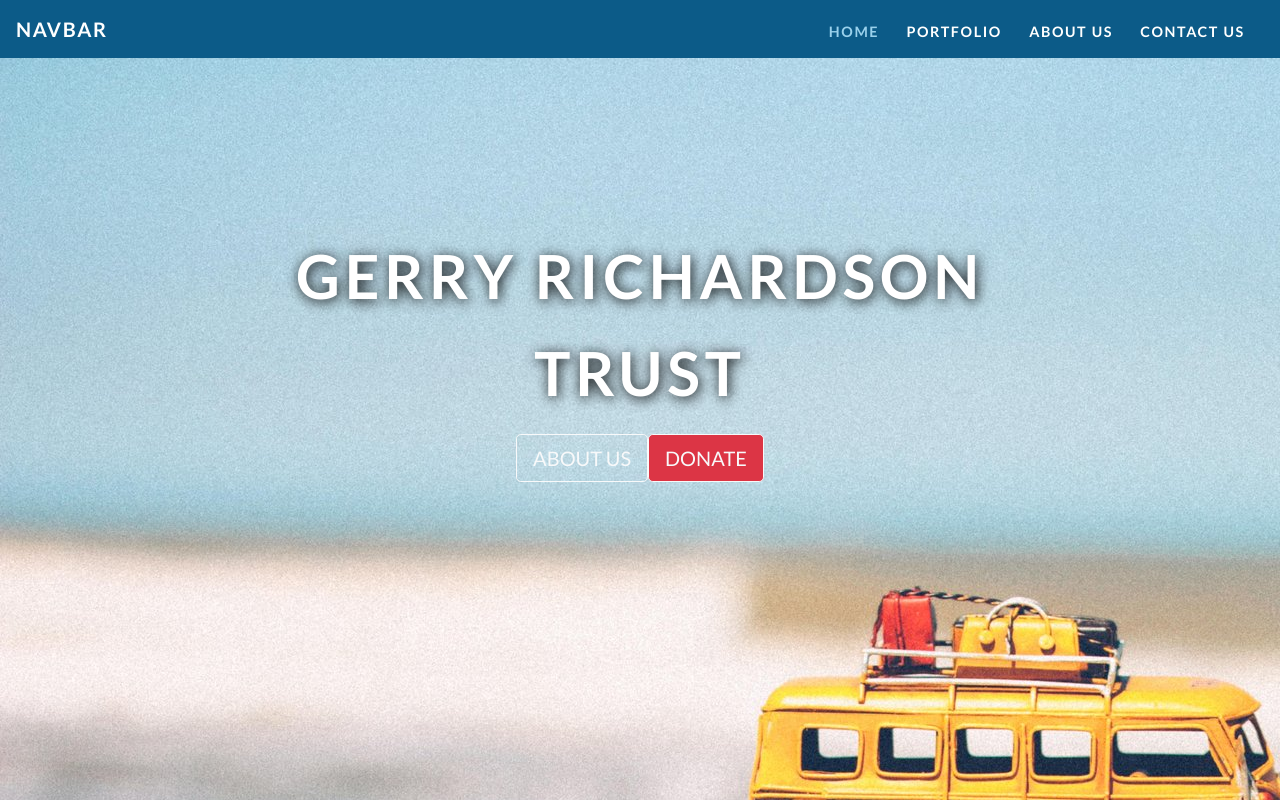
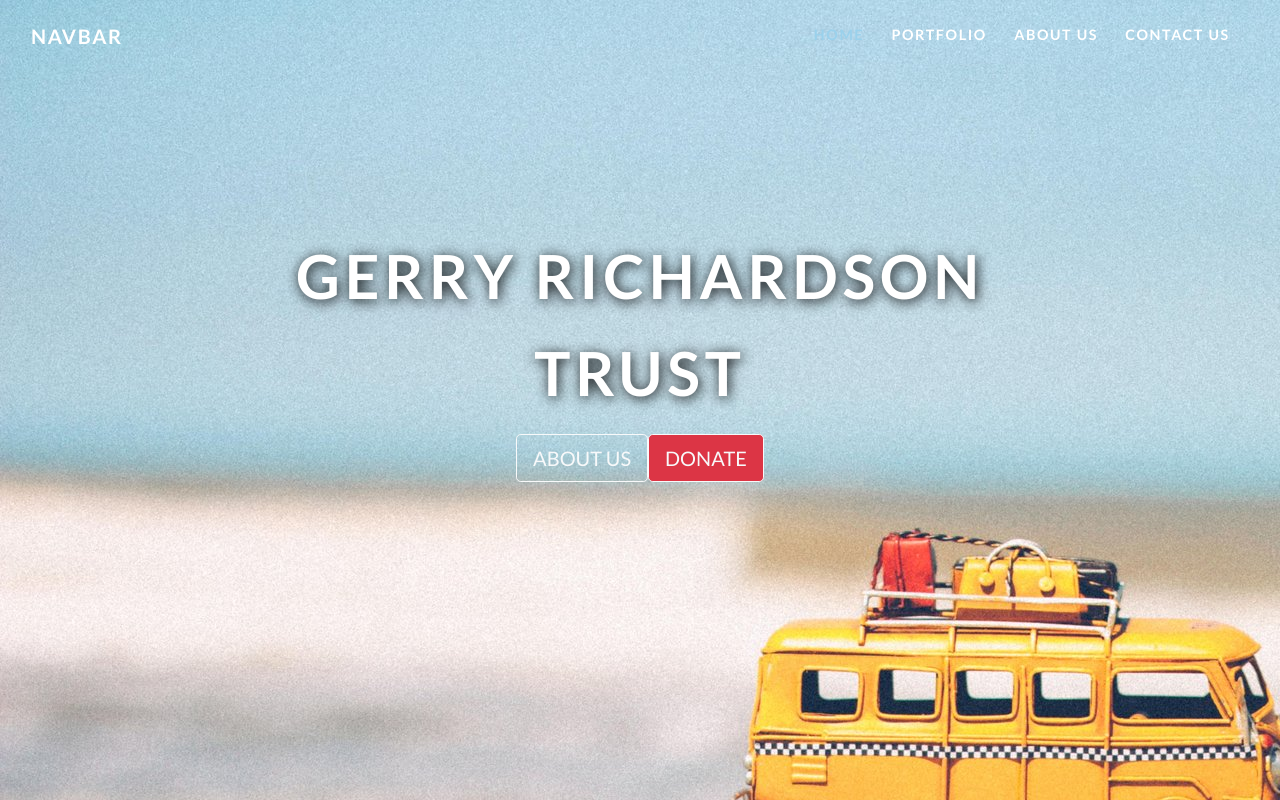
Before and after one commit to tuppers360/gerry-react, a React (Create React App) app: page / in a window 1280 px wide. Shown: the top 800 px of the page. Built offline with nearby package versions, Linux system fonts and the light colour scheme.

Commit message:
Implement NavBar transition to solid

```diff
--- a/public/index.html
+++ b/public/index.html
@@ -24,7 +24,7 @@
       work correctly both with client-side routing and a non-root public URL.
       Learn how to configure a non-root public URL by running `npm run build`.
     -->
-    <title>React App</title>
+    <title>Gerry Richardson Trust</title>
   </head>
   <body>
     <noscript>You need to enable JavaScript to run this app.</noscript>
@@ -55,4 +55,5 @@
     integrity="sha384-JjSmVgyd0p3pXB1rRibZUAYoIIy6OrQ6VrjIEaFf/nJGzIxFDsf4x0xIM+B07jRM"
     crossorigin="anonymous"
   ></script>
+  <script src="js/custom.js"></script>
 </html>
--- /dev/null
+++ b/public/js/custom.js
@@ -0,0 +1,15 @@
+/*========== NAVBAR TRANSPARENT TO SOLID ==========*/
+
+$(document).ready(function() {
+  //when document(DOM) loads completely.
+  // Transition effect for navbar
+  $(window).scroll(function() {
+    //function is called while you scrolls
+    // checks if window is scrolled more than 300px, adds/removes solid class
+    if ($(this).scrollTop() > 300) {
+      $(".navbar").addClass("solid"); //add class 'solid' in any element which has class 'navbar'
+    } else {
+      $(".navbar").removeClass("solid"); //remove class 'solid' in any element which has class 'navbar'
+    }
+  });
+});
--- a/src/App.css
+++ b/src/App.css
@@ -10,24 +10,36 @@ body {
 
 .navbar {
   text-transform: uppercase;
-  font-weight: 600;
+  font-weight: 700;
   font-size: 0.9rem;
   letter-spacing: 0.1rem;
-  background: #0c5b88 !important;
+  /* background: #0c5b88 !important; */
+  padding: 0.7rem 1rem;
+  transition: background-color 0.5s ease 0s;
 }
-.navbar-brand img {
+.navbar-brand {
+  color: white;
   height: 2rem;
 }
 .navbar-nav li {
   padding-right: 0.7rem;
 }
-.navbar-dark .navbar-nav .nav-link {
+.navbar-nav .nav-link {
   color: white;
   padding-top: 0.8rem;
 }
-.navbar-dark .navbar-nav .nav-link.active,
-.navbar-dark .navbar-nav .nav-link:hover {
+.navbar-nav .nav-link.active,
+.navbar-nav .nav-link:hover {
   color: #9ad1ec;
+}
+.navbar.solid {
+  background: rgba(12, 91, 136, 0.7) !important;
+  transition: background-color 1s ease 0s;
+}
+
+.custom-margin-top {
+  color: black;
+  margin-top: 4rem;
 }
 
 /* Landing Page */
--- a/src/Components/home.jsx
+++ b/src/Components/home.jsx
@@ -32,13 +32,10 @@ export const Home = () => (
       </div>
 
       <div className="os-animation" data-animation="bounceInUp" data-delay="1s">
-        <Link className="btn btn-outline-light btn-lg" href="#aboutus">
+        <Link className="btn btn-outline-light btn-lg" to="#aboutus">
           About Us
         </Link>
-        <Link
-          className="btn btn-outline-light btn-lg btn-danger"
-          href="#contact"
-        >
+        <Link className="btn btn-outline-light btn-lg btn-danger" to="#contact">
           Donate
         </Link>
       </div>
--- a/src/Components/navBar.jsx
+++ b/src/Components/navBar.jsx
@@ -3,7 +3,8 @@ import { Link, NavLink } from "react-router-dom";
 
 const NavBar = () => {
   return (
-    <nav className="navbar navbar-expand-lg navbar-dark bg-dark">
+    <nav className="navbar navbar-expand-lg fixed-top">
+      <div className="container-fluid">
         <Link className="navbar-brand" to="/">
           Navbar
         </Link>
@@ -16,7 +17,9 @@ const NavBar = () => {
           aria-expanded="false"
           aria-label="Toggle navigation"
         >
-        <span className="navbar-toggler-icon"></span>
+          <span className="custom-toggler-icon">
+            <i className="fa fa-bars"></i>
+          </span>
         </button>
         <div className="collapse navbar-collapse" id="navbarNav">
           <ul className="navbar-nav ml-auto">
@@ -42,6 +45,7 @@ const NavBar = () => {
             </li>
           </ul>
         </div>
+      </div>
     </nav>
   );
 };
```
Lines whose indentation alone changed are shown as unchanged.
